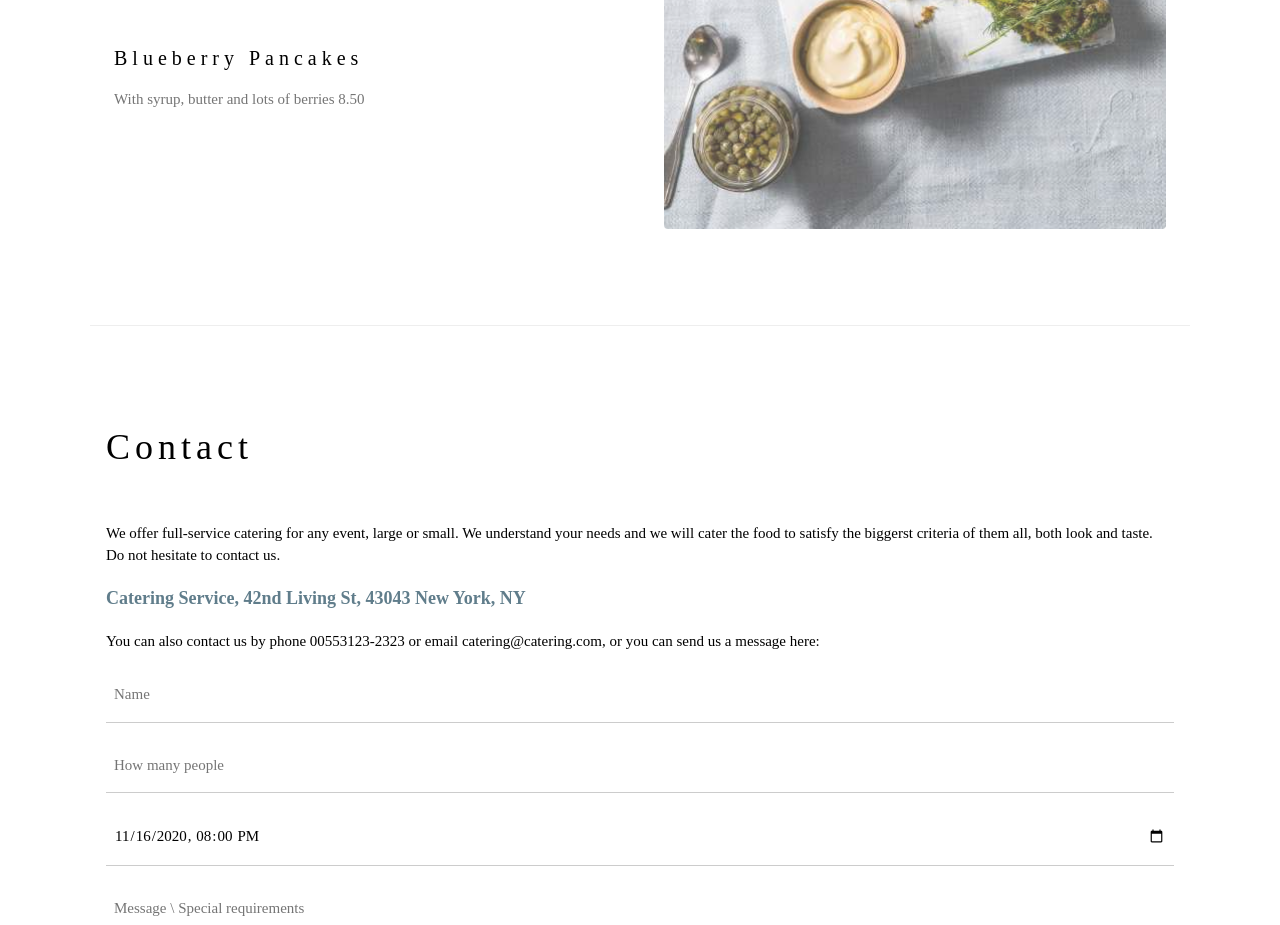
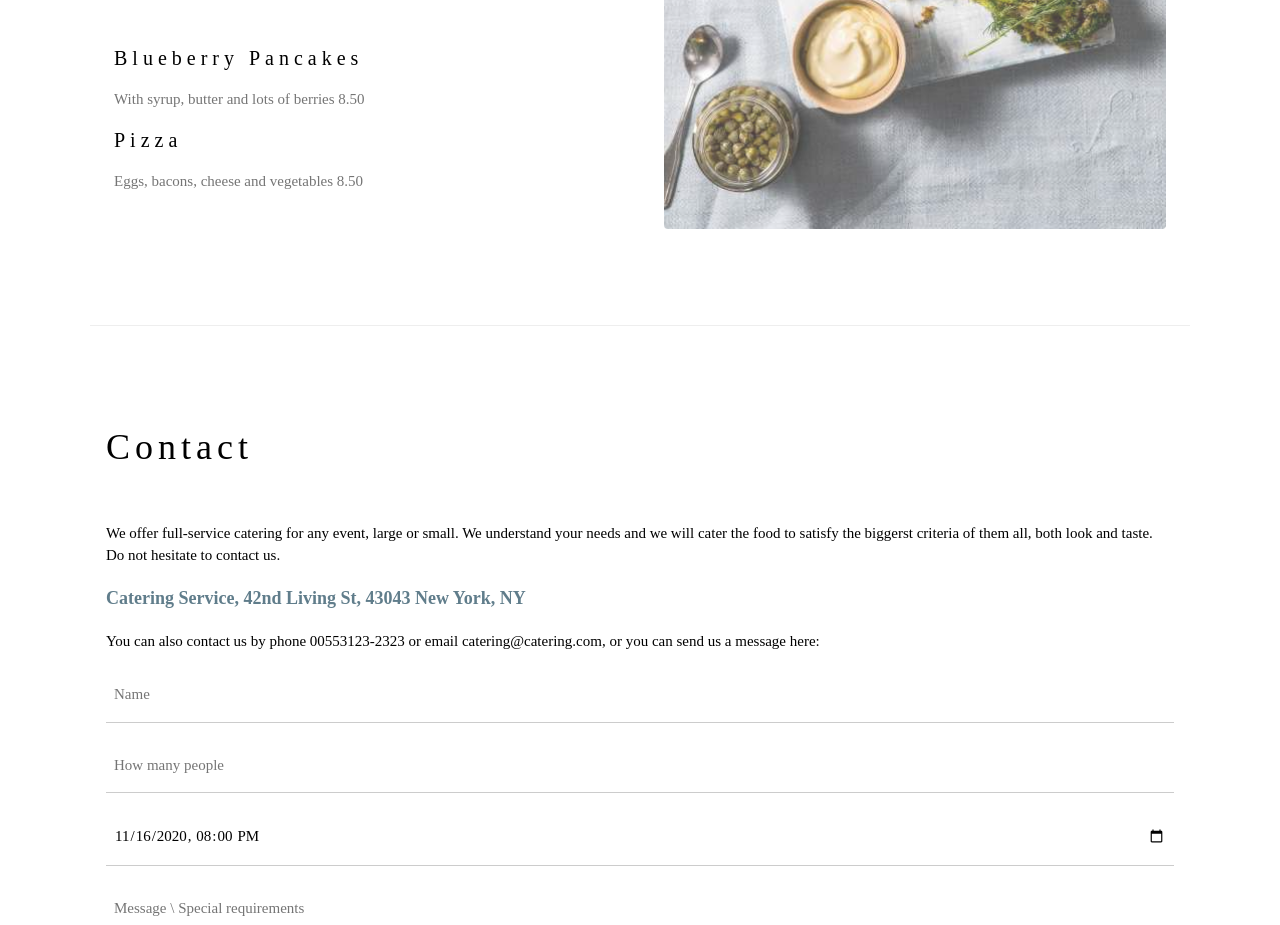
Before and after one commit to Wagnerls/website, a plain HTML site: page index.html in a window 1280 px wide. Shown: the part 2060-2985 px from the top of the page. Drawn offline with nearby package versions, Linux system fonts and the light colour scheme.

Commit message:
Adicionado o item Pizza ao menu

```diff
--- a/index.html
+++ b/index.html
@@ -74,6 +74,9 @@ h1, h2, h3, h4, h5, h6 {
 
       <h4>Blueberry Pancakes</h4>
       <p class="w3-text-grey">With syrup, butter and lots of berries 8.50</p>
+
+      <h4>Pizza</h4>
+      <p class="w3-text-grey">Eggs, bacons, cheese and vegetables 8.50</p>
     </div>
 
     <div class="w3-col l6 w3-padding-large">
```
